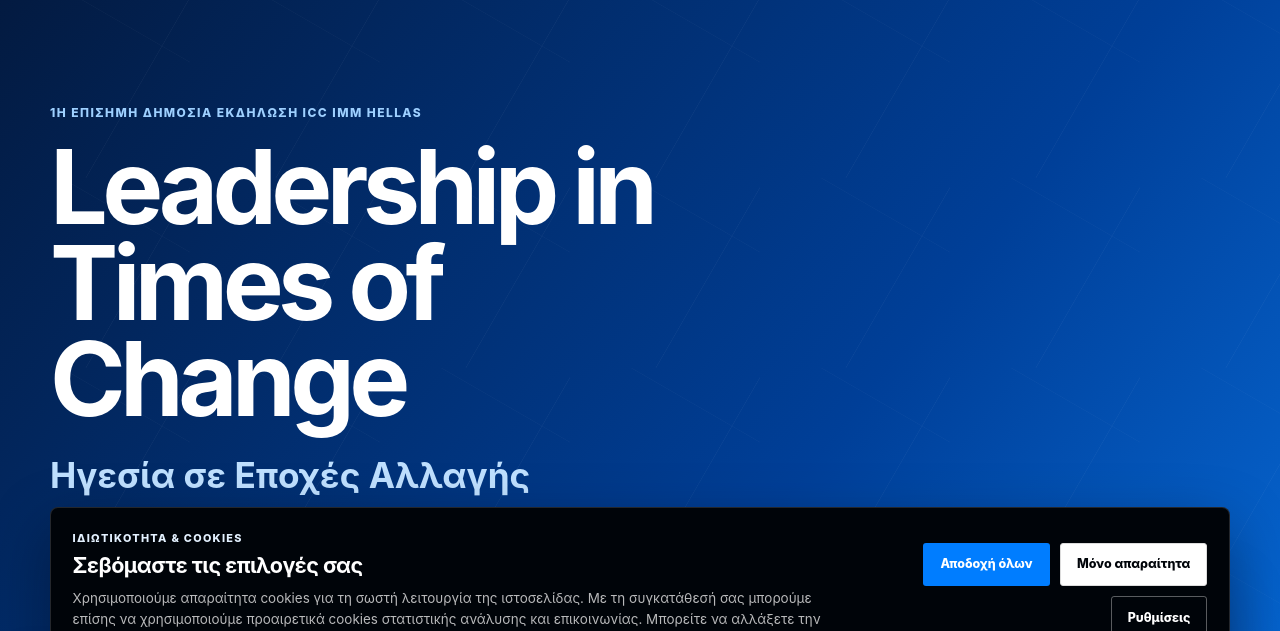
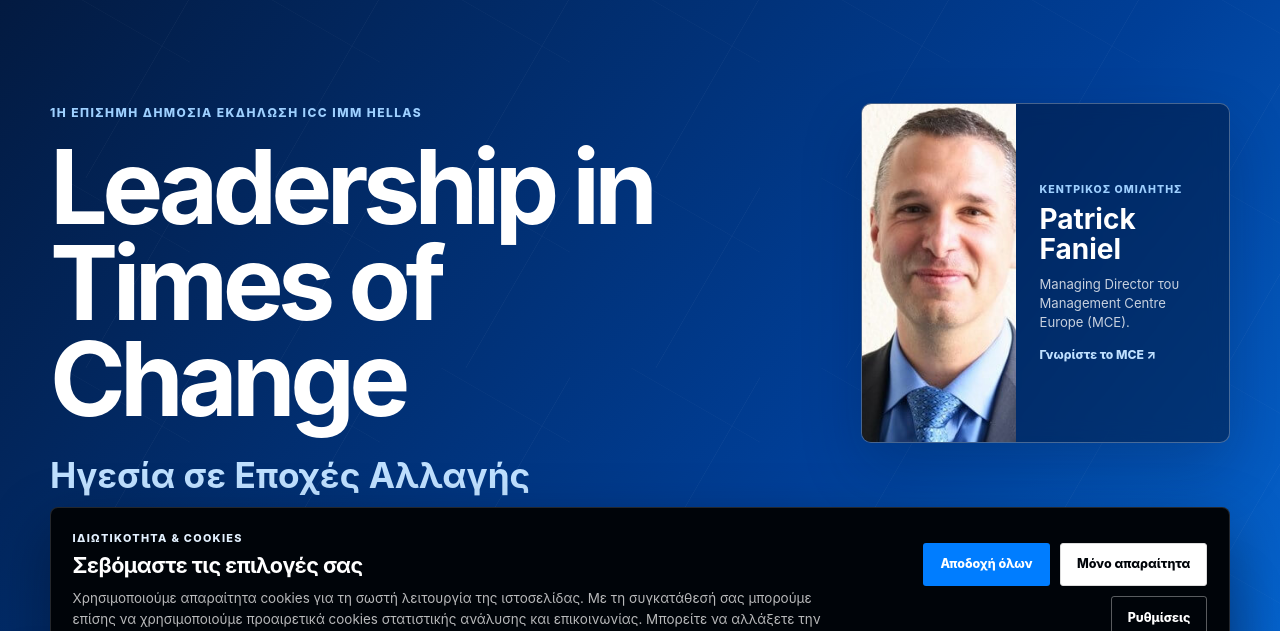
Before and after one commit to icc-imm/icc-imm-website, a website: page events/leadership-2026/index.html in a window 1280 px wide. Shown: the part 109-740 px from the top of the page. Drawn offline with Linux system fonts and the light colour scheme; no server answers.

Commit message:
Add Patrick Faniel speaker spotlight

```diff
--- a/events/leadership-2026/event.css
+++ b/events/leadership-2026/event.css
@@ -168,6 +168,76 @@
   flex-wrap: wrap;
   gap: 0.75rem;
   margin-top: 2rem;
+}
+
+.event-hero__aside {
+  display: grid;
+  align-self: stretch;
+  gap: 1.25rem;
+}
+
+.speaker-spotlight {
+  display: grid;
+  grid-template-columns: minmax(118px, 0.72fr) minmax(0, 1fr);
+  overflow: hidden;
+  margin: 0;
+  border: 1px solid rgba(255, 255, 255, 0.28);
+  border-radius: 10px;
+  background: rgba(0, 18, 50, 0.5);
+  box-shadow: 0 25px 60px rgba(0, 14, 42, 0.22);
+  backdrop-filter: blur(10px);
+}
+
+.speaker-spotlight img {
+  display: block;
+  width: 100%;
+  height: 100%;
+  min-height: 210px;
+  object-fit: cover;
+  object-position: center top;
+}
+
+.speaker-spotlight figcaption {
+  display: flex;
+  min-width: 0;
+  flex-direction: column;
+  justify-content: center;
+  padding: clamp(1rem, 2.5vw, 1.5rem);
+}
+
+.speaker-spotlight figcaption > span {
+  color: #9ed0ff;
+  font-size: 0.66rem;
+  font-weight: 850;
+  letter-spacing: 0.1em;
+  text-transform: uppercase;
+}
+
+.speaker-spotlight strong {
+  display: block;
+  margin-top: 0.45rem;
+  color: #fff;
+  font-size: clamp(1.25rem, 2.5vw, 1.75rem);
+  line-height: 1.05;
+}
+
+.speaker-spotlight p {
+  margin: 0.65rem 0 0;
+  color: rgba(255, 255, 255, 0.78);
+  font-size: 0.82rem;
+  line-height: 1.45;
+}
+
+.speaker-spotlight a {
+  align-self: flex-start;
+  margin-top: 0.85rem;
+  color: #bfe0ff;
+  font-size: 0.76rem;
+  font-weight: 800;
+}
+
+.speaker-spotlight a:hover {
+  color: #fff;
 }
 
 .event-button--light {
@@ -595,6 +665,14 @@
     width: 100%;
   }
 
+  .speaker-spotlight {
+    grid-template-columns: 126px minmax(0, 1fr);
+  }
+
+  .speaker-spotlight img {
+    min-height: 205px;
+  }
+
   .event-footer__inner {
     align-items: flex-start;
     flex-direction: column;
--- a/events/leadership-2026/index.html
+++ b/events/leadership-2026/index.html
@@ -86,6 +86,22 @@
             </div>
           </div>
 
+          <div class="event-hero__aside">
+            <figure class="speaker-spotlight">
+              <img
+                src="/images/events/patrick-faniel.png"
+                alt="Patrick Faniel, Managing Director του Management Centre Europe"
+                width="359"
+                height="397"
+              />
+              <figcaption>
+                <span>Κεντρικός ομιλητής</span>
+                <strong>Patrick Faniel</strong>
+                <p>Managing Director του Management Centre Europe (MCE).</p>
+                <a href="https://mce.eu/" target="_blank" rel="noopener noreferrer">Γνωρίστε το MCE ↗</a>
+              </figcaption>
+            </figure>
+
             <aside class="countdown-card" aria-labelledby="countdown-title">
               <p id="countdown-title">Μέχρι την εκδήλωση</p>
               <div class="countdown" data-countdown data-event-time="2026-10-08T17:30:00+03:00" aria-live="polite">
@@ -96,6 +112,7 @@
               </div>
               <p class="countdown-card__note" data-countdown-note>Η αντίστροφη μέτρηση ακολουθεί τη ζώνη ώρας Europe/Athens.</p>
             </aside>
+          </div>
         </div>
       </section>
 
```
Also changed, not shown: public/images/events/patrick-faniel.png (added). Lines whose indentation alone changed are shown as unchanged.
